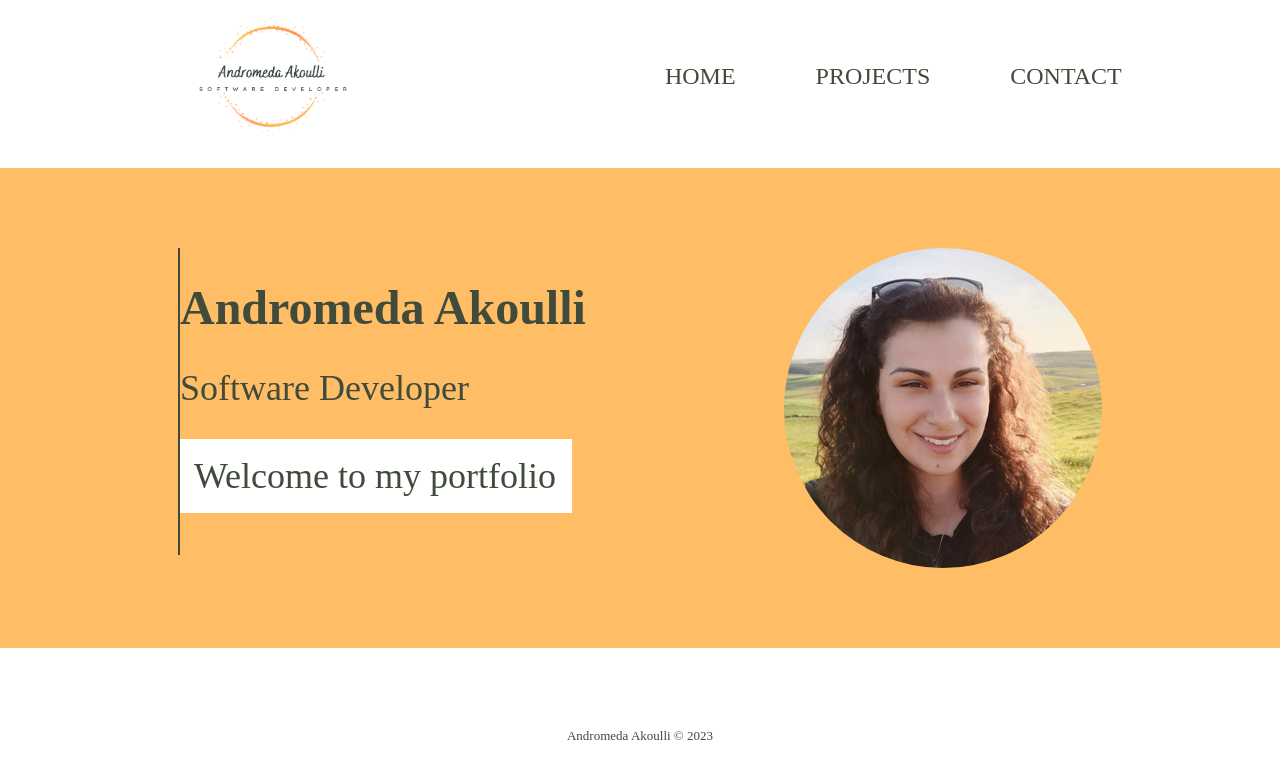
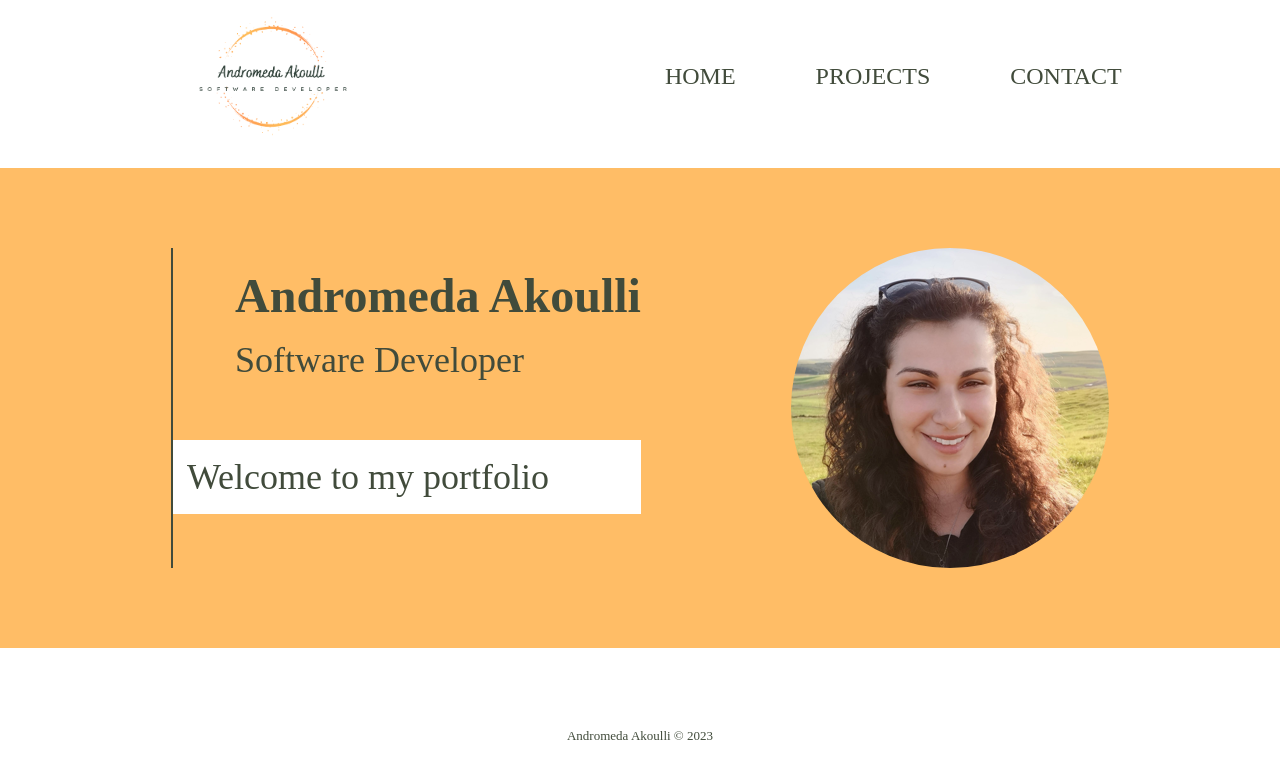
Before and after one commit to AndromedaMedi/Portfolio, a React (Create React App) app: page / in a window 1280 px wide. Shown: the top 778 px of the page. Built offline with nearby package versions, Linux system fonts and the light colour scheme.

Commit message:
fixed the homepage name issue

```diff
--- a/src/App.css
+++ b/src/App.css
@@ -4,7 +4,7 @@ html {
 
 .App {
   font-family: 'Quattrocento';
-  font-size:x-large;
+  font-size: x-large;
 }
 
 /* NAV BARR */
@@ -72,9 +72,14 @@ li {
   color: #414b3b;
 }
 
-/* .title {
-  line-height: 10px;
-} */
+.name-title-detail {
+  line-height: 2rem;
+  padding-left: 4rem;
+}
+
+.name {
+  font-size: 30;
+}
 
 h1 {
   color: #414b3b;
@@ -86,18 +91,24 @@ h2 {
   font-weight: lighter;
 }
 
-.welcome {
+.welcome-msg {
   background-color: white;
   font-family: 'SignPainter';
+  padding-left: 5rem;
   padding: 1rem;
-  margin-right: 3rem;
-  /* margin-top: 9rem; */
+  align-items: center;
+}
+
+.welcome {
+  /* margin-right: 3rem; */
+  margin-top: 4rem;
+
 }
 
 .vertical-line{
   width: 2px; /* Line width */
   background-color: #414b3b; /* Line color */
-  height: 96%; /* Override in-line if you want specific height. */
+  height: 100%; /* Override in-line if you want specific height. */
   float: left; /* Causes the line to float to left of content.
     You can instead use position:absolute or display:inline-block
     if this fits better with your design */
--- a/src/components/Home.js
+++ b/src/components/Home.js
@@ -12,11 +12,13 @@ const Home = () => {
         <div className='home-page'>
             <div className='name-title'>
                 <div className='vertical-line'></div>
-                <div className='title'>
-                    <h1>Andromeda Akoulli</h1>
-                    <h2>Software Developer</h2>
+                <div className='name-title-detail'>
+                    <h1 className='name'>Andromeda Akoulli</h1>
+                    <h2 className='title'>Software Developer</h2>
                 </div>
-                <h2 className='welcome'>Welcome to my portfolio</h2>
+                <div className='welcome'>
+                    <h2 className='welcome-msg'>Welcome to my portfolio</h2>
+                </div>
             </div>
             <img className='pic' src={profilePic} alt='profile-pic' onError={onImageError}/>
         </div>
```
Also changed, not shown: 1 other file (tests, documents, lock files or other folders).
